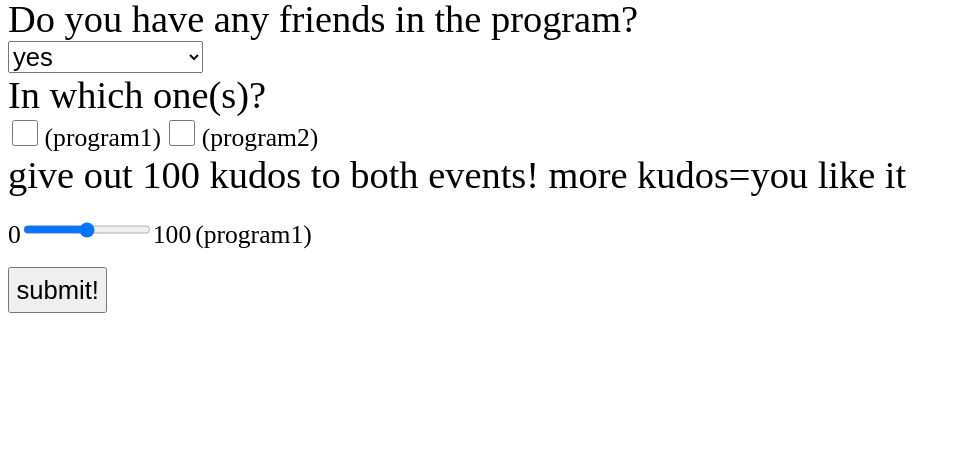
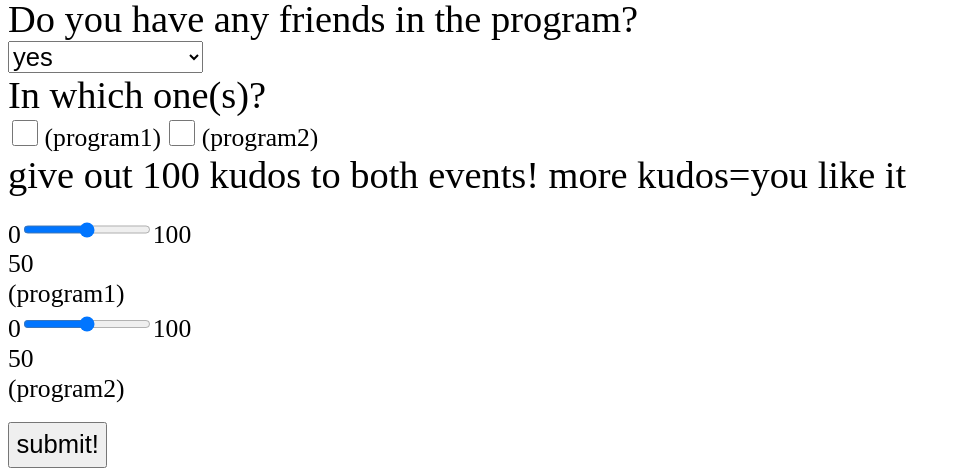
Before and after one commit to petee125678/whatshouldido-, a plain HTML site: page index.html in a window 1280 px wide. Shown: the part 767-1243 px from the top of the page, without its empty margins (0-961 px from the left). Before the commit the page ends 1088 px from the top, so only its background shows below. Drawn offline with Linux system fonts and the light colour scheme.

Commit message:
slider auto corrects!!

```diff
--- a/index.html
+++ b/index.html
@@ -60,9 +60,10 @@
     <label for="f2" class="friends">(program2)</label>
 <!--give kudos to events-->
     <div class="ques">give out 100 kudos to both events! more kudos=you like it</div>
-    <br><label for="r1">0</label><input type="range" id="r1"min="0" max="100"><label for="r1">100</label>
-    <label for="r1" id="r1l">(program1)</label>
-
+    <br><label for="r1">0</label><input type="range" id="r1"min="0" max="100"><label for="r1">100</label><div class="small" id="r1value">??</div>
+    <label for="r1" id="r1label">(program1)</label>
+    <br><label for="r2">0</label><input type="range" id="r2" min="0" max="100"><label for="r2">100</label><div class="small" id="r2value">??</div>
+    <label for="r2" id="r2label">(program2)</label>
 
 
 
@@ -76,6 +77,13 @@
        <br><br> <button>submit!</button>
     </div>
     <script>
+        let range1 = 0
+        let range2 = 0
+        let changing=0
+        let pastr1 =0
+        let pastr2 =0
+        let newr1 =0
+        let newr2 =0
         function hide(hidedclass) {
             document.querySelectorAll("."+hidedclass).forEach(el => el.classList.remove("show"));
             document.querySelectorAll("."+hidedclass).forEach(el => el.classList.add("hide"))
@@ -90,7 +98,38 @@
         setInterval(() =>{
             if(document.getElementById("trvlneed").value === "no") {hide("travel")}
             if(document.getElementById("fq1").value === "no") {hide("friends")}
+            documen
         },250)
+
+
+  setInterval(() =>{
+            range1 = Number(document.getElementById("r1").value)
+            range2 = Number(document.getElementById("r2").value)
+            if (pastr1!=range1) {changing=1} else if (pastr2!=range2) {changing=2} else {changing=0}
+              if (range1+range2>100) {
+                difference = (range1+range2)-100
+               if (changing===1) {document.getElementById("r2").value = range2-difference} else if (changing===2) {document.getElementById("r1").value = range1-difference}
+
+            } else if (range1+range2<100) {
+                difference = Math.abs((range1+range2)-100)
+               if (changing===1) {document.getElementById("r2").value = range2+difference} else if (changing===2) {document.getElementById("r1").value = range1+difference}
+            }
+
+
+               document.getElementById("r2value").textContent = range2
+               document.getElementById("r1value").textContent = range1
+                pastr1=range1
+                pastr2=range2
+
+
+
+
+
+
+        },25)
+
+
+
     </script>
 </body>
 </html>
```
